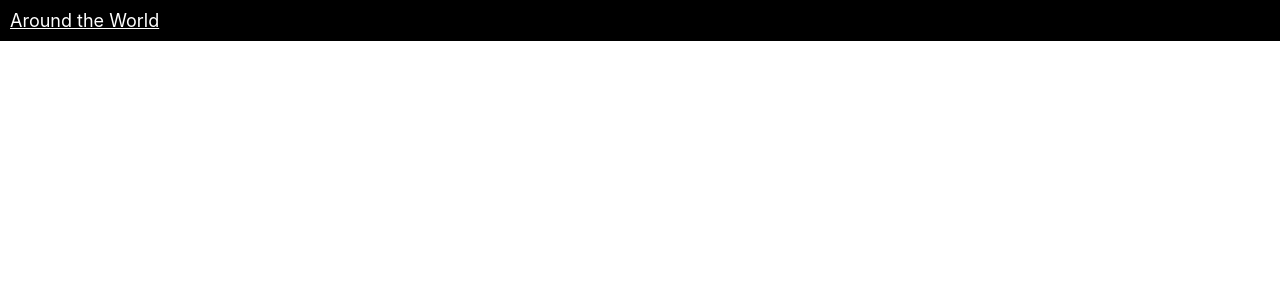
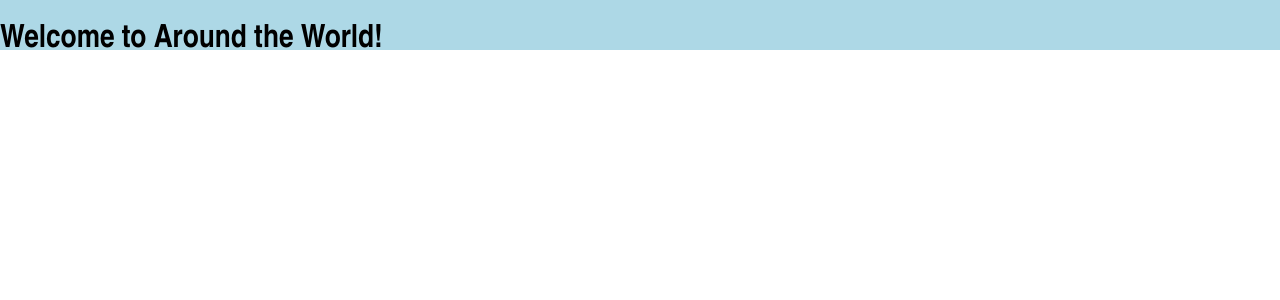
Before and after one commit to SWIRTH9092/project3_frontend, a React (Create React App) app: page /create in a window 1280 px wide. Shown: the top 300 px of the page. Built offline with nearby package versions, Linux system fonts and the light colour scheme.

Commit message:
styled header

```diff
--- a/src/components/Header.js
+++ b/src/components/Header.js
@@ -2,11 +2,16 @@ import { Link } from "react-router-dom"
 
 function Header(props) {
   return (
-    <nav className="nav">
-      <Link to="/">
-        <div>Around the World</div>
-      </Link>
-    </nav>
+    <div>
+      <nav className="nav" style={{backgroundColor: 'lightblue'}}>
+        <Link to="/">
+          <div>Around the World</div>
+        </Link>
+      </nav>
+      <div className="banner" style={{position: 'fixed', top: '0', left: '0', width: '100%', height: '50px', backgroundColor: 'lightblue', fontFamily: 'Arial Narrow'}}>
+        <h1>Welcome to Around the World!</h1>
+      </div>
+    </div>
   )
 }
 
```
